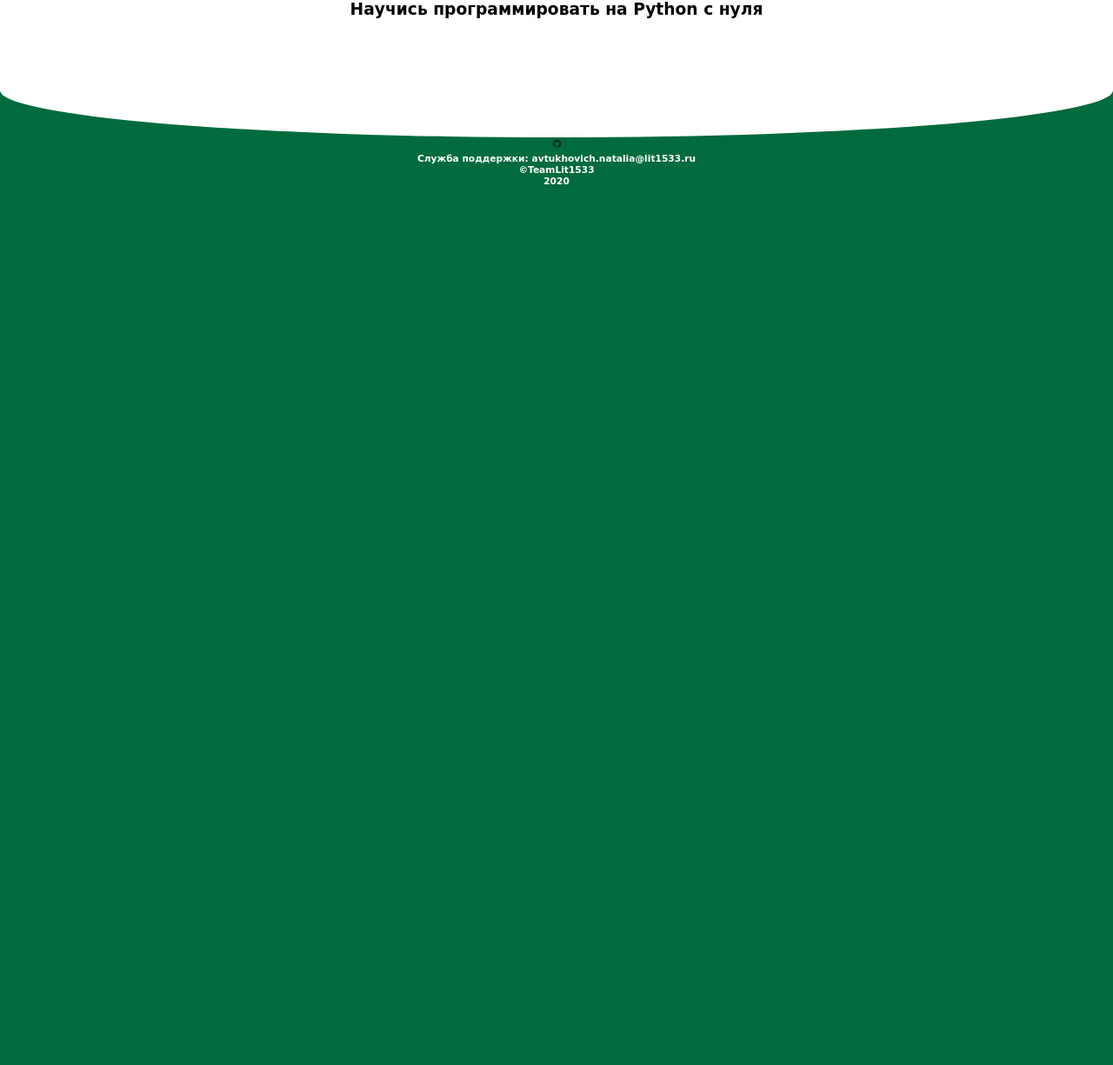
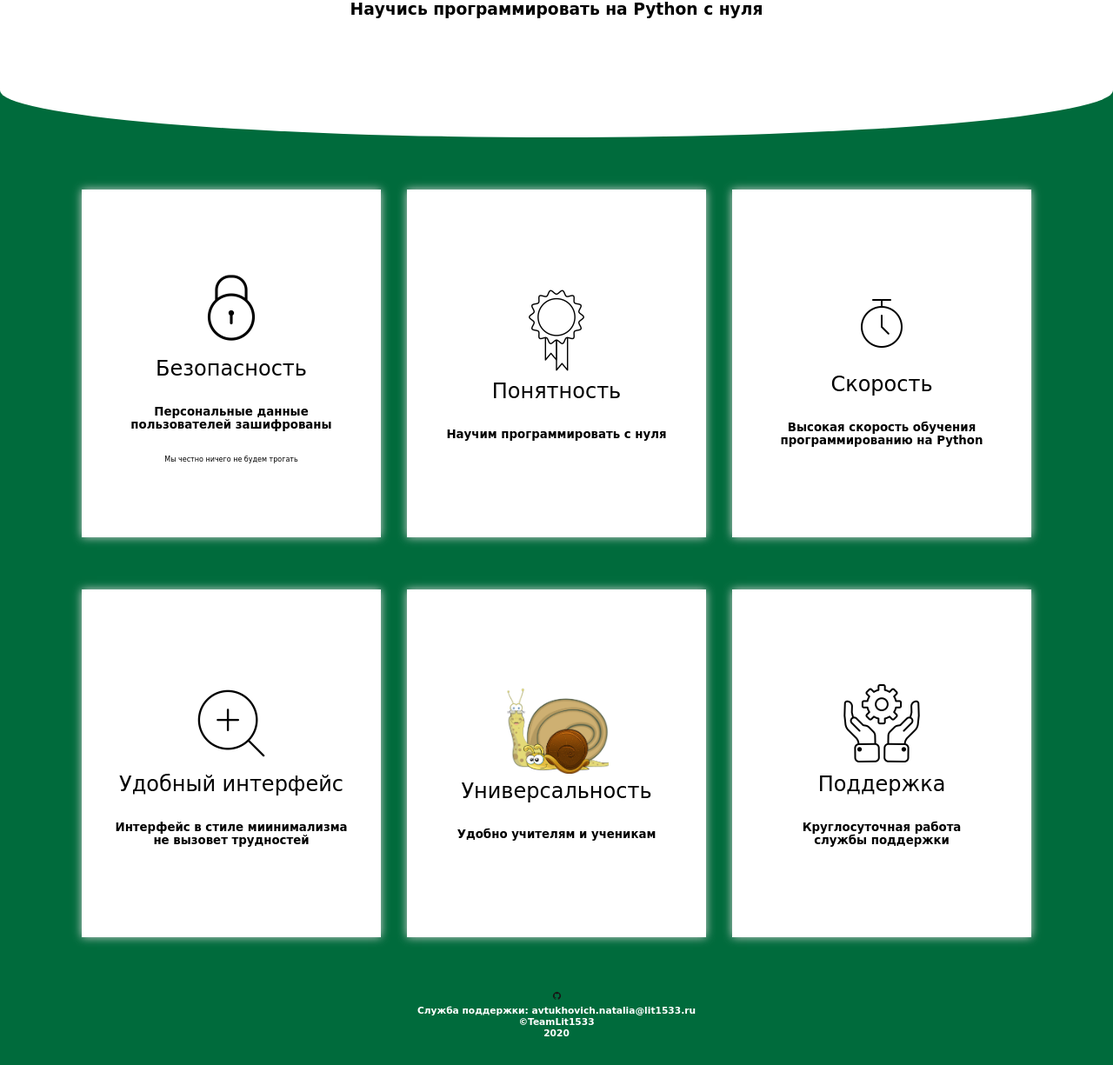
Before and after one commit to Natasha-rare/Programming-project, a Django app: page / in a window 1280 px wide. Shown: the part 149-1374 px from the top of the page at 87% size. Before the commit the page ends 361 px from the top, so only its background shows below. Run offline with Django 3.2, Linux system fonts and the light colour scheme; lists and menus that the app fills with data are empty; some web fonts are replaced.

Commit message:
Работа над страртовой страницей

```diff
--- a/project/templates/registration/login.html
+++ b/project/templates/registration/login.html
@@ -13,7 +13,8 @@
 <body>
 <canvas id="canvas" data-image="/static/img/snail.png"></canvas>
 <script src="/static/js/base-js.js"></script>
-<div class="intro" style="transform: translate(-50%, -50%);">
+<div class="intro">
+<!--<div class="intro" style="transform: translate(-50%, -50%);">-->
 {% block content %}
 
     {% if form.errors %}
@@ -22,7 +23,7 @@
 
     {% if next %}
         {% if user.is_authenticated %}
-            <p> У вас нет доступа к жтой странице. Чтобы продолжить,
+            <p> У вас нет доступа к этой странице. Чтобы продолжить,
                 войдите пожалуйста через аккаунт, имеющий доступ.</p>
         {% else %}
             <p>Войдите, чтобы увидеть эту страницу.</p>
--- a/project/templates/startpage.html
+++ b/project/templates/startpage.html
@@ -98,19 +98,19 @@
 
 
 
-<!--<table align="center" style=" margin: auto; width: 90%;-->
-<!--	 text-align: center; border-spacing: 30px 60px;">-->
-<!--    <tr>-->
-<!--        <th class="block"><div><img src="/static/img/lock.png" border="0" height="100"><br>Безопасность</div><br><h6>Персональные данные <br>пользователей зашифрованы</h6><br><div style="font-size: 6pt">Мы честно ничего не будем трогать</div></th>-->
-<!--        <th class="block"><div><img src="/static/img/medal.png" border="0" height="100"><br>Высокое качество</div><br><h6>Гарантия высокого качества<br> работы ботов</h6></th>-->
-<!--        <th class="block"><div ><img src="/static/img/speed.png" border="0" height="100"><br>Скорость</div><br><h6>Высокая скорость работы<br> сайта и ботов</h6></th>-->
-<!--    </tr>-->
-<!--    <tr>-->
-<!--        <th class="block"><div ><img src="/static/img/oom.png" border="0" height="100"><br>Удобный интерфейс</div><br><h6>Интерфейс в стиле миинимализма <br>не вызовет трудностей</h6></th>-->
-<!--        <th class="block"><div ><img src="/static/img/person.png" border="0" height="100"><br>Индивидуальные параметры</div><br><h6>Поведение бота регулируется <br>выбранными параметрами</h6></th>-->
-<!--       <th class="block"> <div ><img src="/static/img/sup.png" border="0" height="100"><br>Поддержка</div><br><h6>Круглосуточная работа <br>службы поддержки</h6></th>-->
-<!--    </tr>-->
-<!--</table>-->
+<table align="center" style=" margin: auto; width: 90%;
+	 text-align: center; border-spacing: 30px 60px;">
+    <tr>
+        <th class="block"><div><img src="/static/img/lock.png" border="0" height="100"><br>Безопасность</div><br><h6>Персональные данные <br>пользователей зашифрованы</h6><br><div style="font-size: 6pt">Мы честно ничего не будем трогать</div></th>
+        <th class="block"><div><img src="/static/img/medal.png" border="0" height="100"><br>Понятность</div><br><h6>Научим программировать с нуля</h6></th>
+        <th class="block"><div ><img src="/static/img/speed.png" border="0" height="100"><br>Скорость</div><br><h6>Высокая скорость обучения <br>программированию на Python</h6></th>
+    </tr>
+    <tr>
+        <th class="block"><div ><img src="/static/img/oom.png" border="0" height="100"><br>Удобный интерфейс</div><br><h6>Интерфейс в стиле миинимализма <br>не вызовет трудностей</h6></th>
+        <th class="block"><div ><img src="/static/img/2snails.png" border="0" height="100"><br>Универсальность</div><br><h6>Удобно учителям и ученикам</h6></th>
+       <th class="block"> <div ><img src="/static/img/sup.png" border="0" height="100"><br>Поддержка</div><br><h6>Круглосуточная работа <br>службы поддержки</h6></th>
+    </tr>
+</table>
 
 {% include "footer.html" %}
 
```
Also changed, not shown: static/img/2snails.png (added), static/img/lock.png (added), static/img/medal.png (added), static/img/oom.png (added), static/img/speed.png (added), static/img/sup.png (added).
